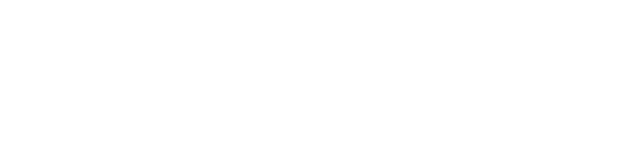
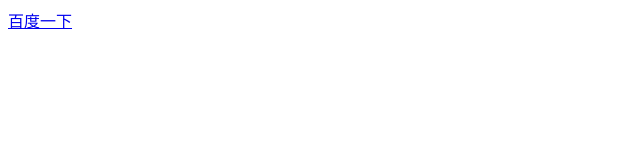
Before and after one commit to shagongz/hua_py, a plain HTML site: page index.html in a window 1280 px wide. Shown: the whole page, without its empty margins (0-640 px from the left). Drawn offline with Linux system fonts and the light colour scheme.

Commit message:
Update index.html

```diff
--- a/index.html
+++ b/index.html
@@ -2,11 +2,10 @@
 <html lang="en">
 <head>
     <meta charset="UTF-8">
+    <!--  <meta http-equiv="refresh" content="5"> -->
     <title>Title</title>
 </head>
 <body>
-  <div>
-
-  </div>
+    <a href="https://www.baidu.com" target="baidu">百度一下</a>
 </body>
 </html>
```
